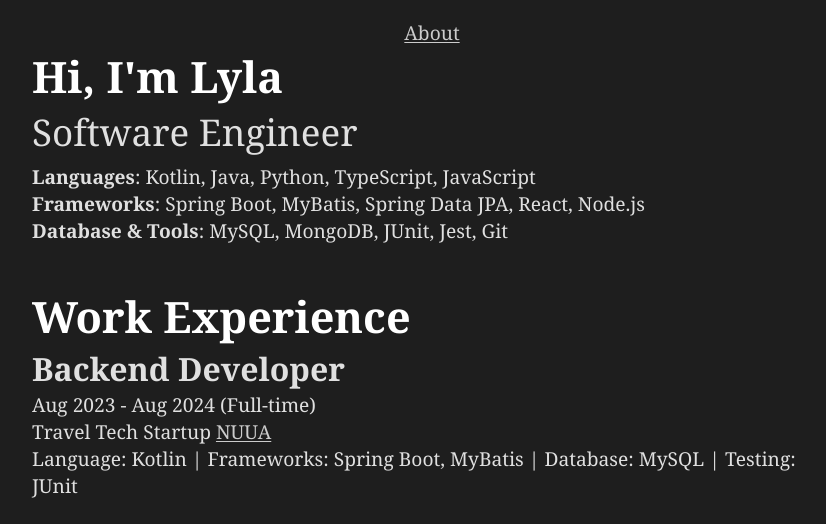
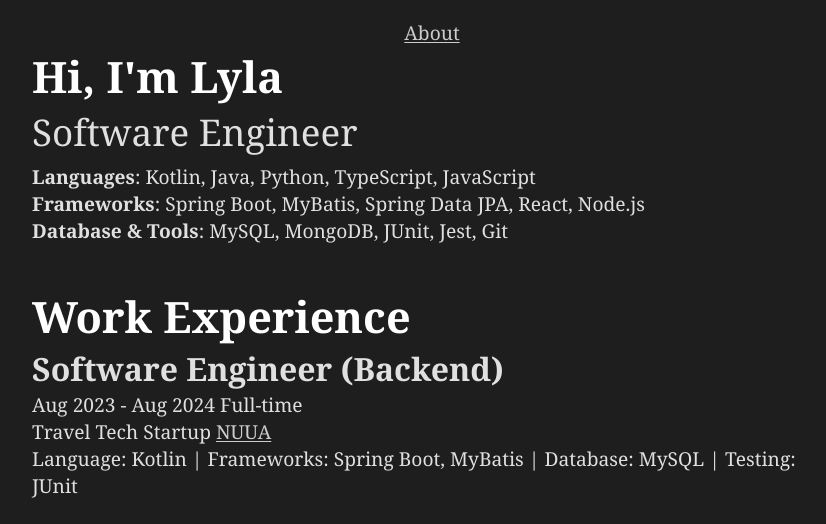
Before and after one commit to lylaminju/personal-website, a plain HTML site: page index.html in a window 1280 px wide. Shown: the top 524 px of the page, without its empty margins (208-1034 px from the left). Drawn offline with Linux system fonts and the light colour scheme.

Commit message:
feat: change previous role title

```diff
--- a/index.html
+++ b/index.html
@@ -26,8 +26,8 @@
     <section>
       <h1>Work Experience</h1>
       <div>
-        <h3>Backend Developer</h3>
-        <p>Aug 2023 - Aug 2024 (Full-time)</p>
+        <h3>Software Engineer (Backend)</h3>
+        <p>Aug 2023 - Aug 2024 Full-time</p>
         <p>Travel Tech Startup <a href="https://www.nuua.ai/en/">NUUA</a></p>
         <p class="tech-stack">
           Language: Kotlin | Frameworks: Spring Boot, MyBatis | Database: MySQL
```
